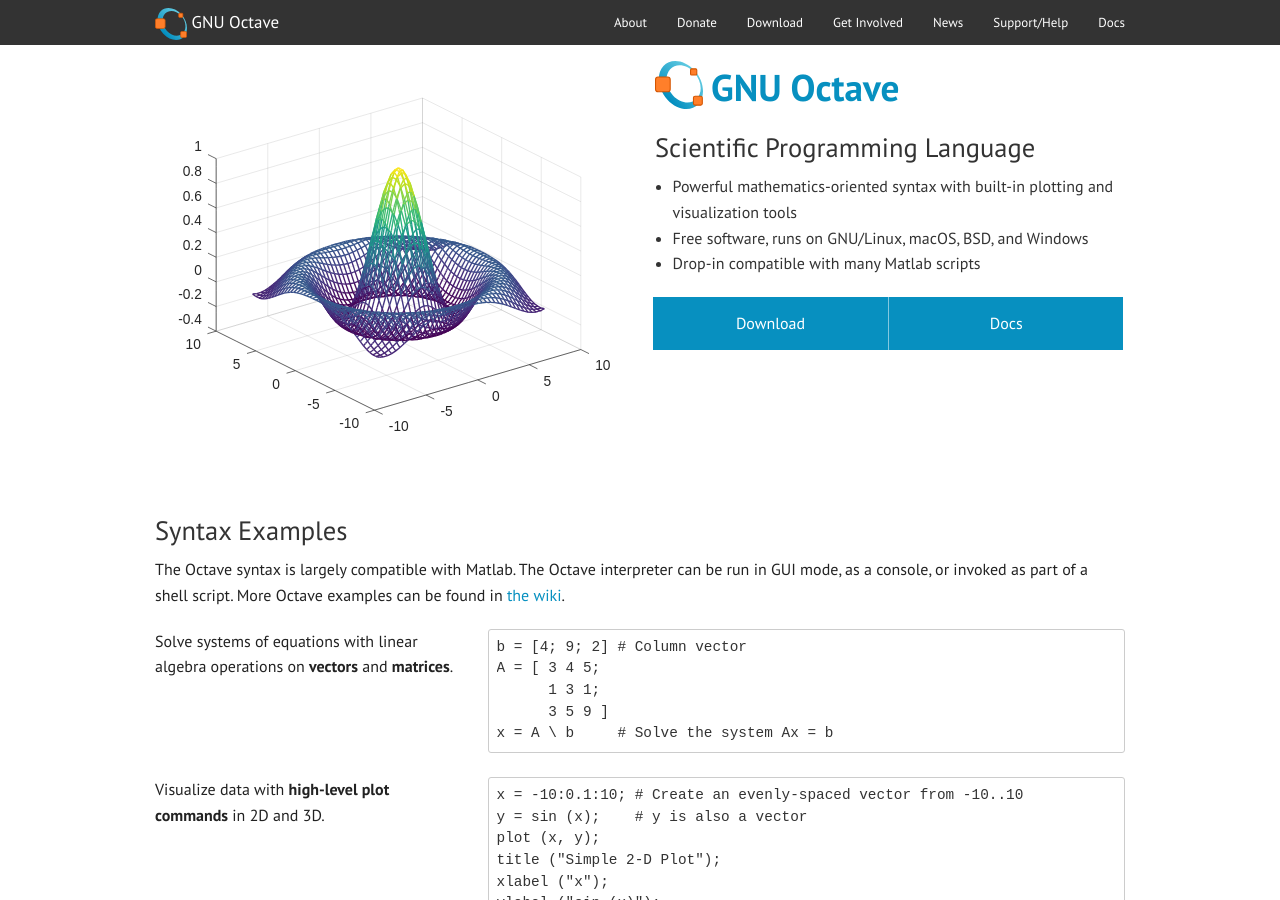
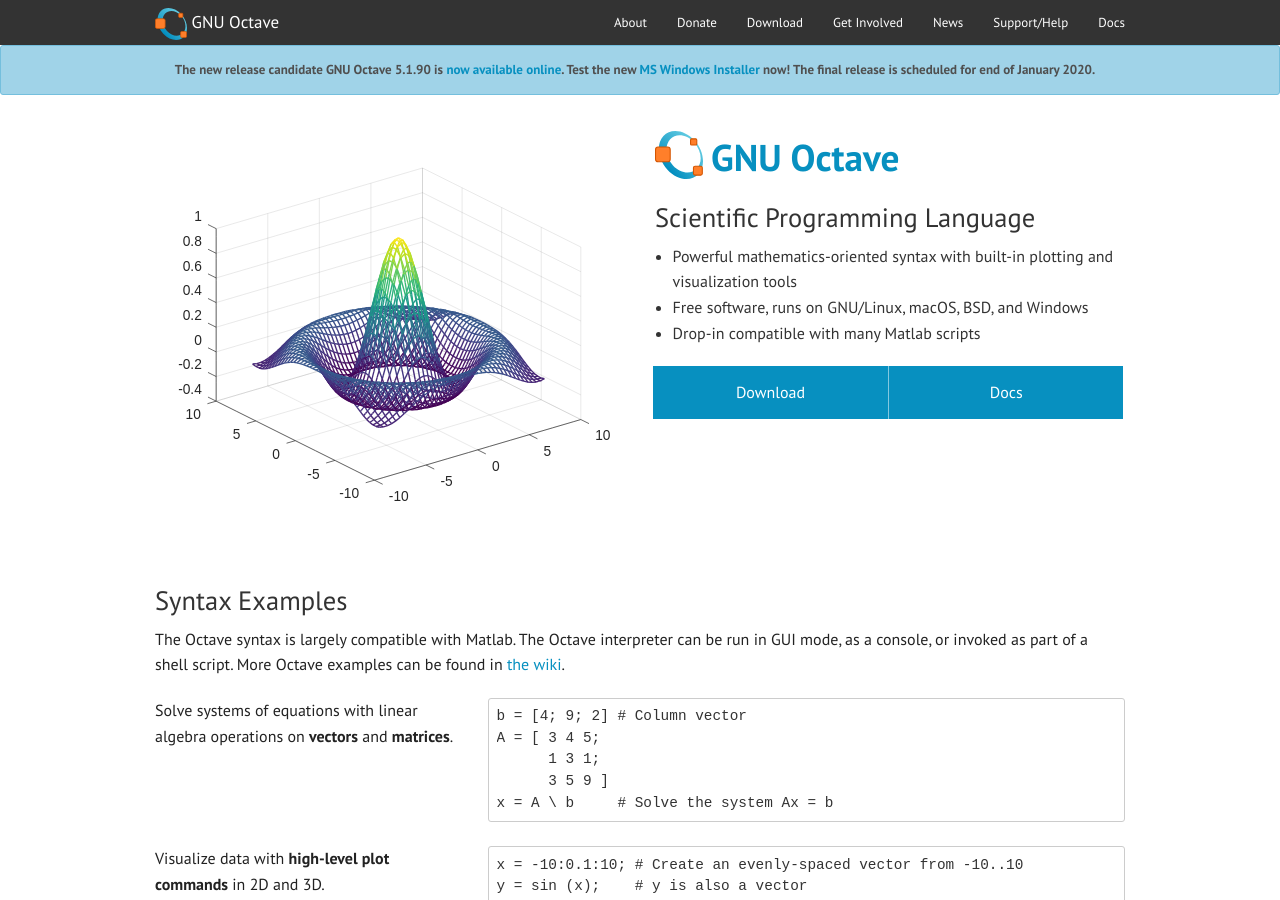
Before and after one commit to gnu-octave/gnu-octave.github.io, a Jekyll site: the page built from index.html, in a window 1280 px wide and 900 px high. Built offline with Jekyll 4.4.1, drawn with Linux system fonts in a browser that asks for light colours.

Commit message:
* _includes/header.html: Announce release candidate Octave 5.1.90.

```diff
--- a/_includes/header.html
+++ b/_includes/header.html
@@ -31,3 +31,11 @@
     </section>
   </nav>
 </div>
+
+<div data-alert class="alert-box info radius" style="font-weight:bold; text-align:center;">
+  The new release candidate GNU Octave 5.1.90 is
+  <a href="https://alpha.gnu.org/gnu/octave">now available online</a>.
+  Test the new
+  <a href="https://alpha.gnu.org/gnu/octave/octave-5.1.90-w64-installer.exe">MS Windows Installer</a> now!
+  The final release is scheduled for end of January 2020.
+</div>
```
